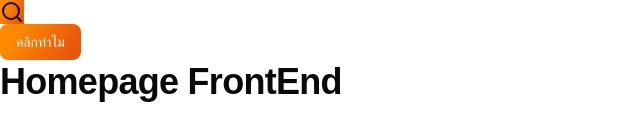
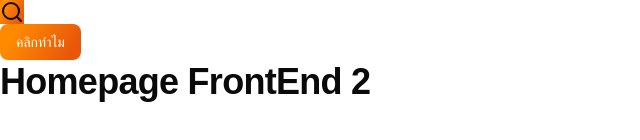
Before and after one commit to prompipat/SoftDev_Frontend, a React (Vite) app: page / in a window 1280 px wide. Shown: the part 162-302 px from the top of the page, without its empty margins (0-640 px from the left). Built offline with nearby package versions, Linux system fonts and the light colour scheme; a web font is replaced by a local one.

Commit message:
Yew edit 2

```diff
--- a/src/App.jsx
+++ b/src/App.jsx
@@ -11,7 +11,7 @@ function App() {
       <p>ยินดีต้อนรับสู่แอปพลิเคชันของเรา</p>
       <Search className="bg-gradient" />
       <Button className="bg-gradient text-white">คลิกทำไม</Button>
-      <h1>Homepage FrontEnd</h1>
+      <h1>Homepage FrontEnd 2</h1>
     </div>
   );
 }
```
